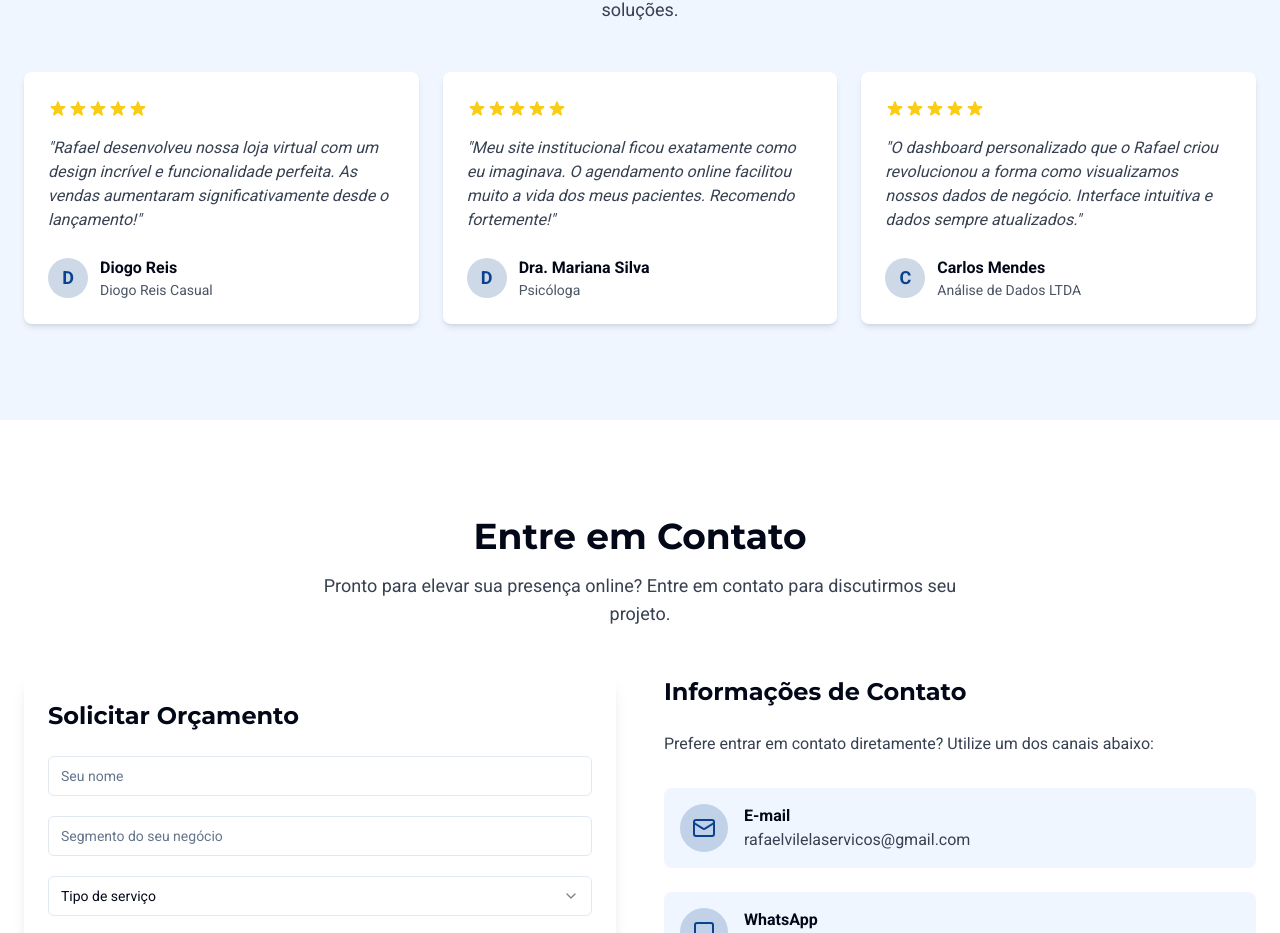
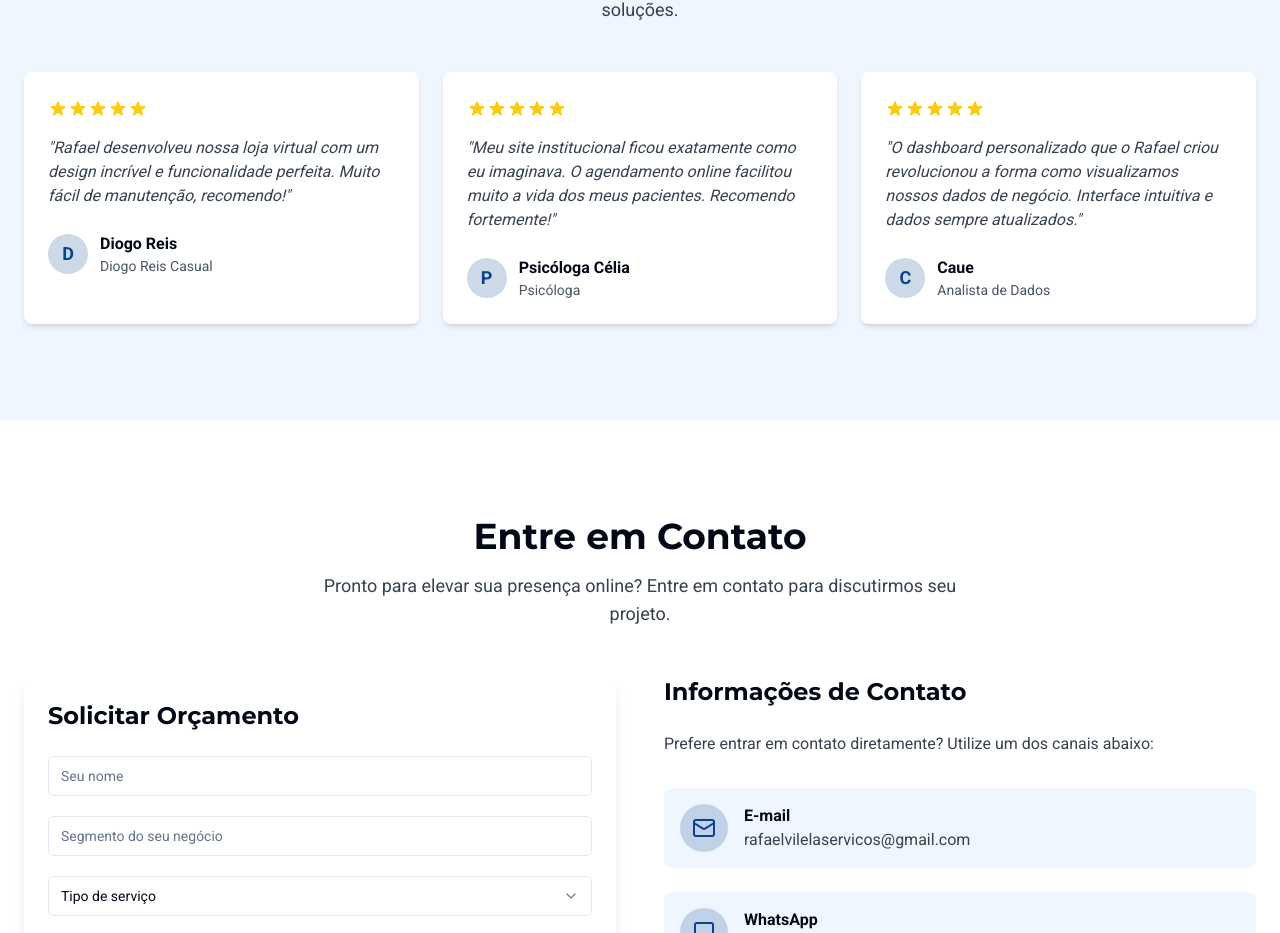
Before and after one commit to rafael-vilela/rafael-vilela-digital-showcase, a React (Vite) app: page / in a window 1280 px wide. Shown: the part 3096-4029 px from the top of the page. Built offline with nearby package versions, Linux system fonts and the light colour scheme.

Commit message:
Fix: Update testimonials content
Update testimonials content with the new information provided.

```diff
--- a/src/components/Testimonials.tsx
+++ b/src/components/Testimonials.tsx
@@ -13,18 +13,18 @@ const testimonials: Testimonial[] = [
     id: 1,
     name: "Diogo Reis",
     company: "Diogo Reis Casual",
-    content: "Rafael desenvolveu nossa loja virtual com um design incrível e funcionalidade perfeita. As vendas aumentaram significativamente desde o lançamento!"
+    content: "Rafael desenvolveu nossa loja virtual com um design incrível e funcionalidade perfeita. Muito fácil de manutenção, recomendo!"
   },
   {
     id: 2,
-    name: "Dra. Mariana Silva",
+    name: "Psicóloga Célia",
     company: "Psicóloga",
     content: "Meu site institucional ficou exatamente como eu imaginava. O agendamento online facilitou muito a vida dos meus pacientes. Recomendo fortemente!"
   },
   {
     id: 3,
-    name: "Carlos Mendes",
-    company: "Análise de Dados LTDA",
+    name: "Caue",
+    company: "Analista de Dados",
     content: "O dashboard personalizado que o Rafael criou revolucionou a forma como visualizamos nossos dados de negócio. Interface intuitiva e dados sempre atualizados."
   }
 ];
```
